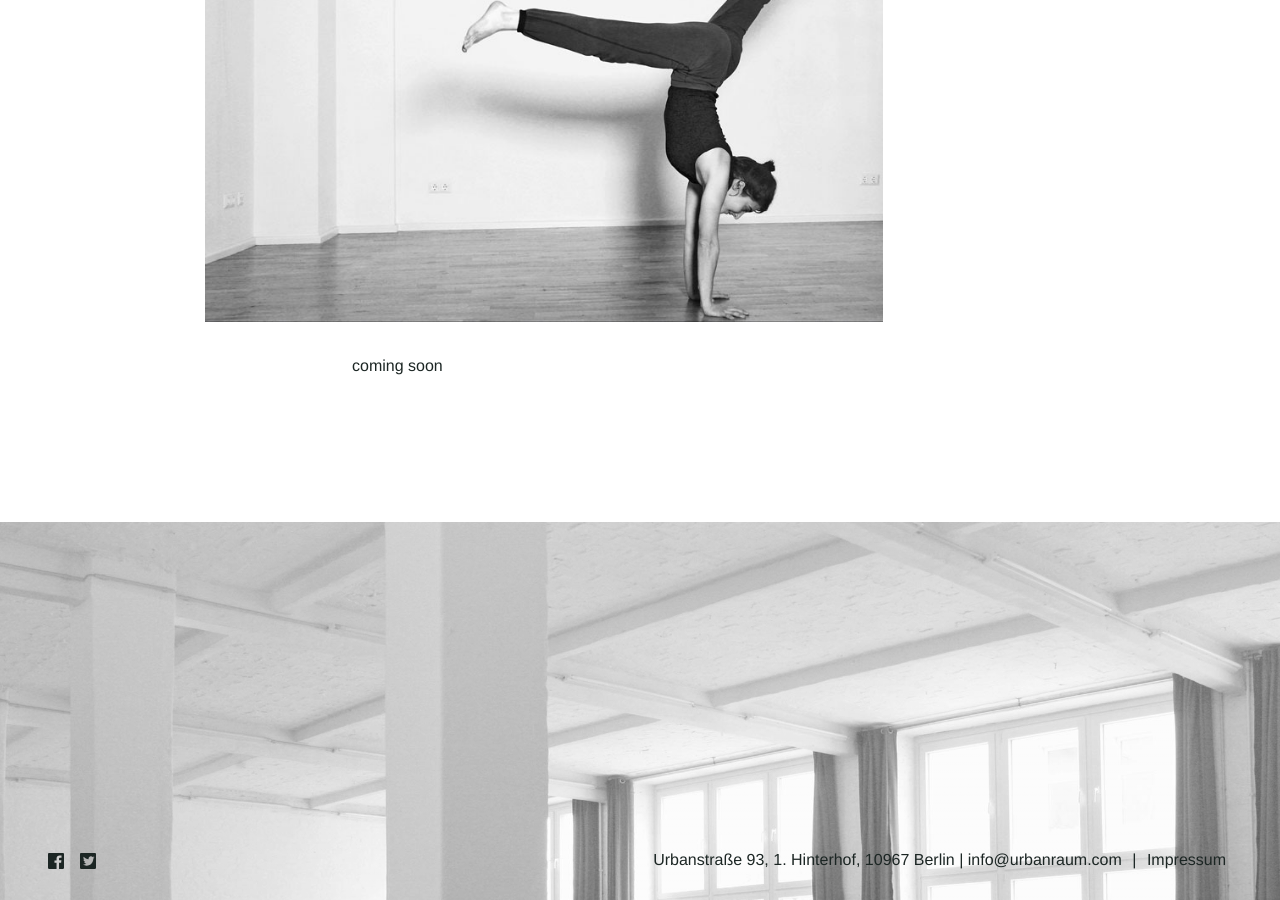
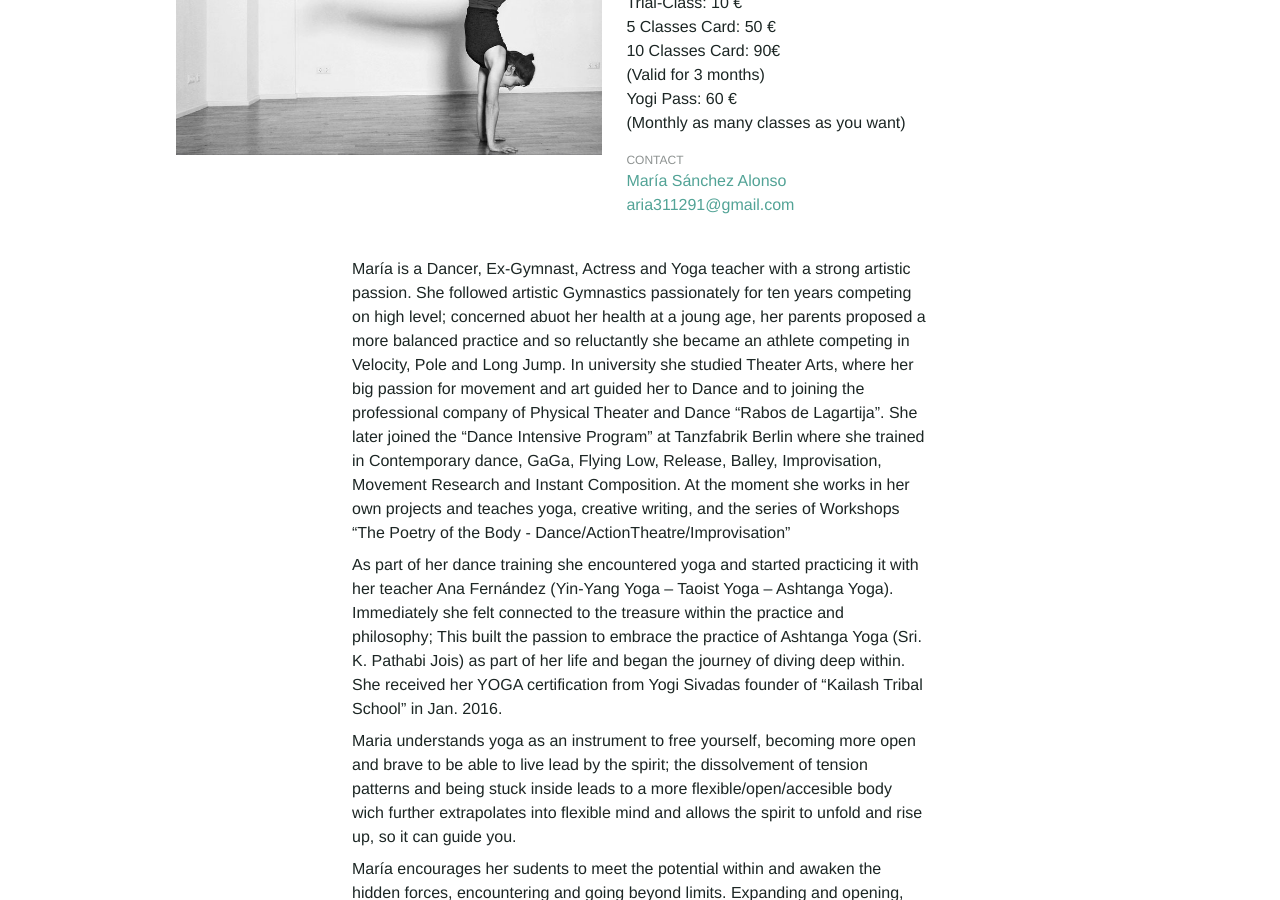
Before and after one commit to Kriesse/urbanraum, a Jekyll site: the page built from _classes/yoga-dance.md, in a window 1280 px wide and 900 px high, scrolled down 500 px. Built offline with Jekyll 4.4.1, drawn with Linux system fonts in a browser that asks for light colours; nearby versions of some CDN libraries; some of the changed text lies outside the part shown.

Commit message:
Update yoga-dance.md

```diff
--- a/_classes/yoga-dance.md
+++ b/_classes/yoga-dance.md
@@ -19,15 +19,38 @@ subtitle_de: "ab März 2017"
 type_en: "Weekly Class"
 type_de: "Wöchentlicher Kurs"
 
-level_en: ""
+level_en: "Previous experience with movement (of any kind) is recommended, but  also suitable for commited beginers"
 level_de: ""
 
 price_en: |
+  Drop-in: 12 €
+  Trial-Class: 10 €
+  5 Classes Card: 50 €
+  10 Classes Card: 90€
+  (Valid for 3 months)
+
+  Yogi Pass:  60 €
+  (Monthly as many classes as you want)
+
 
 price_de: |
 
 description_en: |
-  coming soon
+  María is a Dancer, Ex-Gymnast, Actress and Yoga teacher with a strong artistic passion. She followed artistic Gymnastics passionately for ten years competing on high level; concerned abuot her health at a joung age, her parents proposed a more balanced practice and so reluctantly she became an athlete competing in Velocity, Pole and Long Jump. In university she studied Theater Arts, where her big passion for movement and art guided her to Dance and to joining the professional company of Physical Theater and Dance “Rabos de Lagartija”. She later joined the “Dance Intensive Program” at Tanzfabrik Berlin where she trained in Contemporary dance, GaGa, Flying Low, Release, Balley, Improvisation, Movement Research and Instant Composition. At the moment she works in her own projects and teaches yoga, creative writing, and the series of Workshops "The Poetry of the Body - Dance/ActionTheatre/Improvisation"
+
+  As part of her dance training she encountered yoga and started practicing it with her teacher Ana Fernández (Yin-Yang Yoga – Taoist Yoga – Ashtanga Yoga). Immediately she felt connected to the treasure within the practice and philosophy; This built the passion to embrace the practice of Ashtanga Yoga (Sri. K. Pathabi Jois) as part of her life and began the journey of diving deep within. She received her YOGA certification from Yogi Sivadas founder of “Kailash Tribal School”  in Jan. 2016.
+
+  Maria understands yoga as an instrument to free yourself, becoming more open and brave to be able to live lead by the spirit; the dissolvement of tension patterns and being stuck inside leads to a more flexible/open/accesible body wich  further extrapolates into flexible mind and allows the spirit to unfold and rise up, so it can guide you.
+
+
+  María encourages her sudents  to meet the potential within and awaken the hidden forces, encountering and going beyond limits. Expanding and opening, uncovering and softening the body in order to meet freedom, emancipation and liberation of ourselves. Honouring our temple, honouring the one who carry´s the soul. Our body.
+
+
+  Her classes are dynamic and fluid, focusing equally into alightment, precisement, expansion, flow, strenght, flexibility, sensitivity and grace.  You will work in opening the body, guiding attention at will to expand the surface, conecting to our sensitivity, flowing from one posture to another, looking to the places in between.  We will put accurate attention into the change from posture to posture (vinyasa), considering the postures the steps of a choreography we are dancing.
+
+
+  Following long sequences we will allow our body to open up, stretching the muscles and tendoms, calming down the system, while keeping ourselves active and ready, moving with the precision of a wild cat that´s ready to hunt, and keeping the inner peace of a whale. The practice considers the Yin and the Yang, the masculine and the feminine energy that we all carry within; allowing the students to experience the guidance of both energies in a non-stop physical journey.  Savasana will serve us in the end, to let the practice affect us.  Influenced by the styles of Ashtanga Vinyasa, Yin-Yang Yoga and her experience in Gymnastics and Dance.
+
 
 description_de: |
 
```
